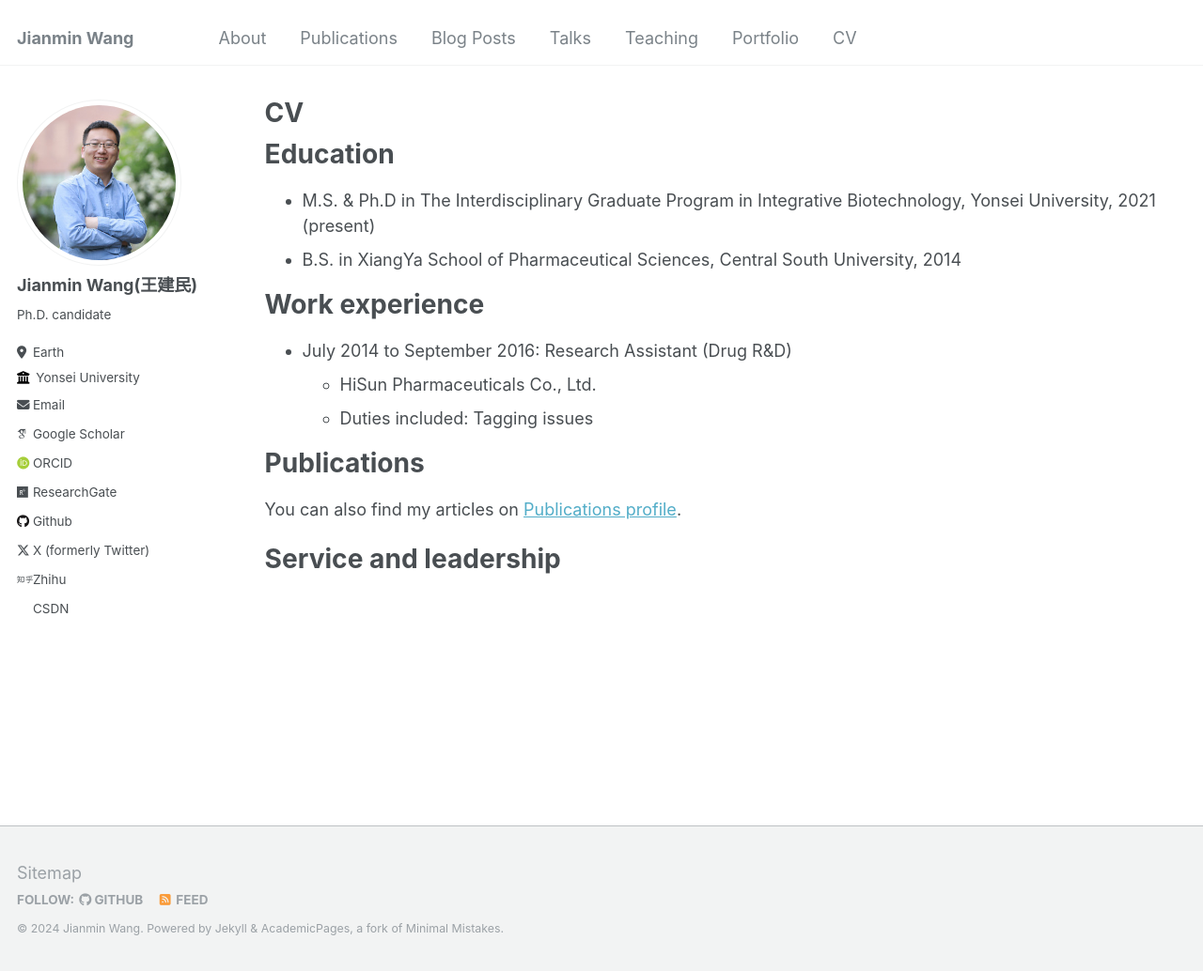
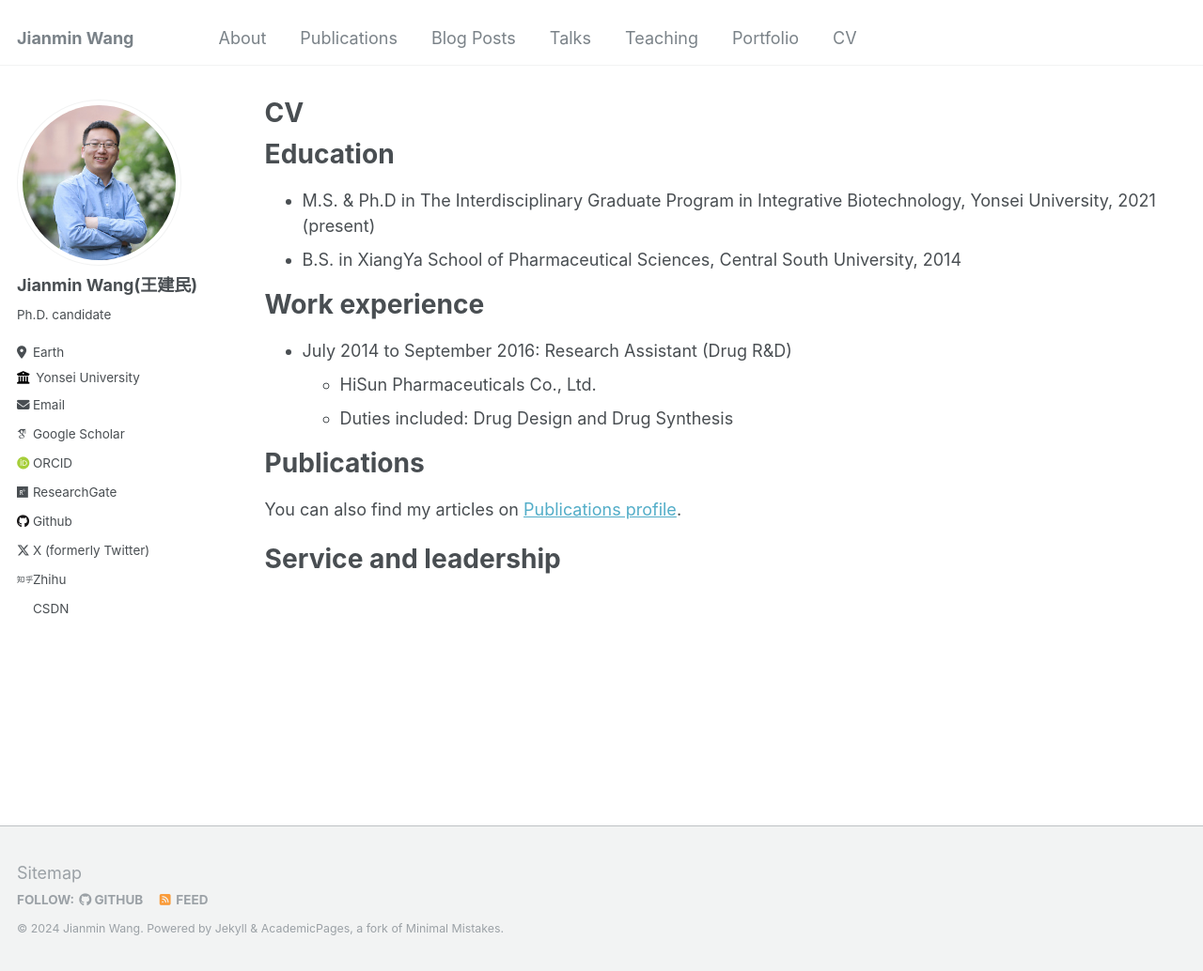
Before and after one commit to Jianmin2drugai/Jianmin2drugai.github.io, a Jekyll site: the page built from _pages/cv.md, in a window 1280 px wide and 1034 px high. Shown: the whole window at 94% size. Built offline with Jekyll 4.4.1, drawn with Linux system fonts in a browser that asks for light colours; some web fonts are replaced.

Commit message:
Update cv.md

```diff
--- a/_pages/cv.md
+++ b/_pages/cv.md
@@ -21,7 +21,7 @@ Work experience
 
 * July 2014 to September 2016: Research Assistant (Drug R&D)
   * HiSun Pharmaceuticals Co., Ltd.
-  * Duties included: Tagging issues
+  * Duties included: Drug Design and Drug Synthesis
 
 
 Publications
```
